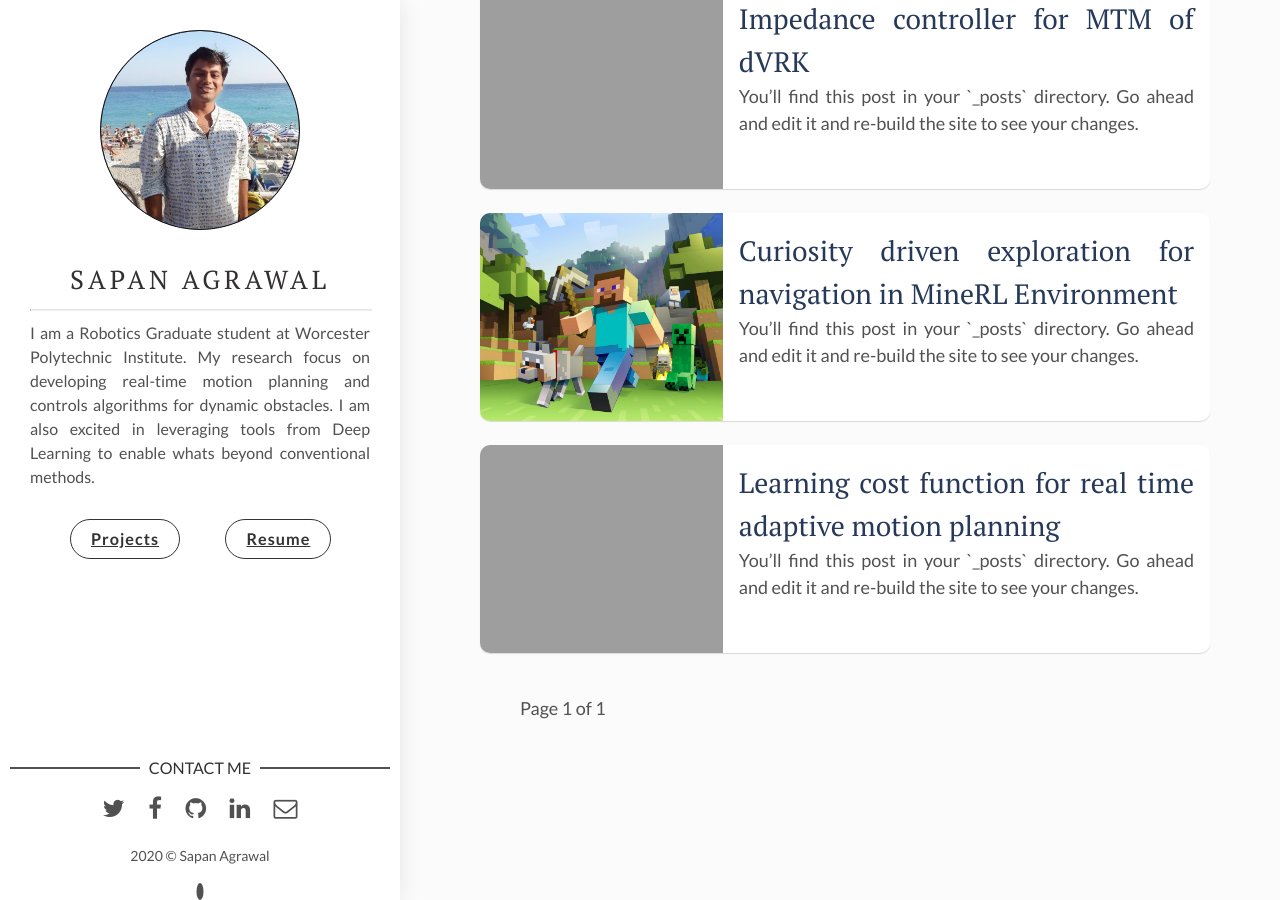
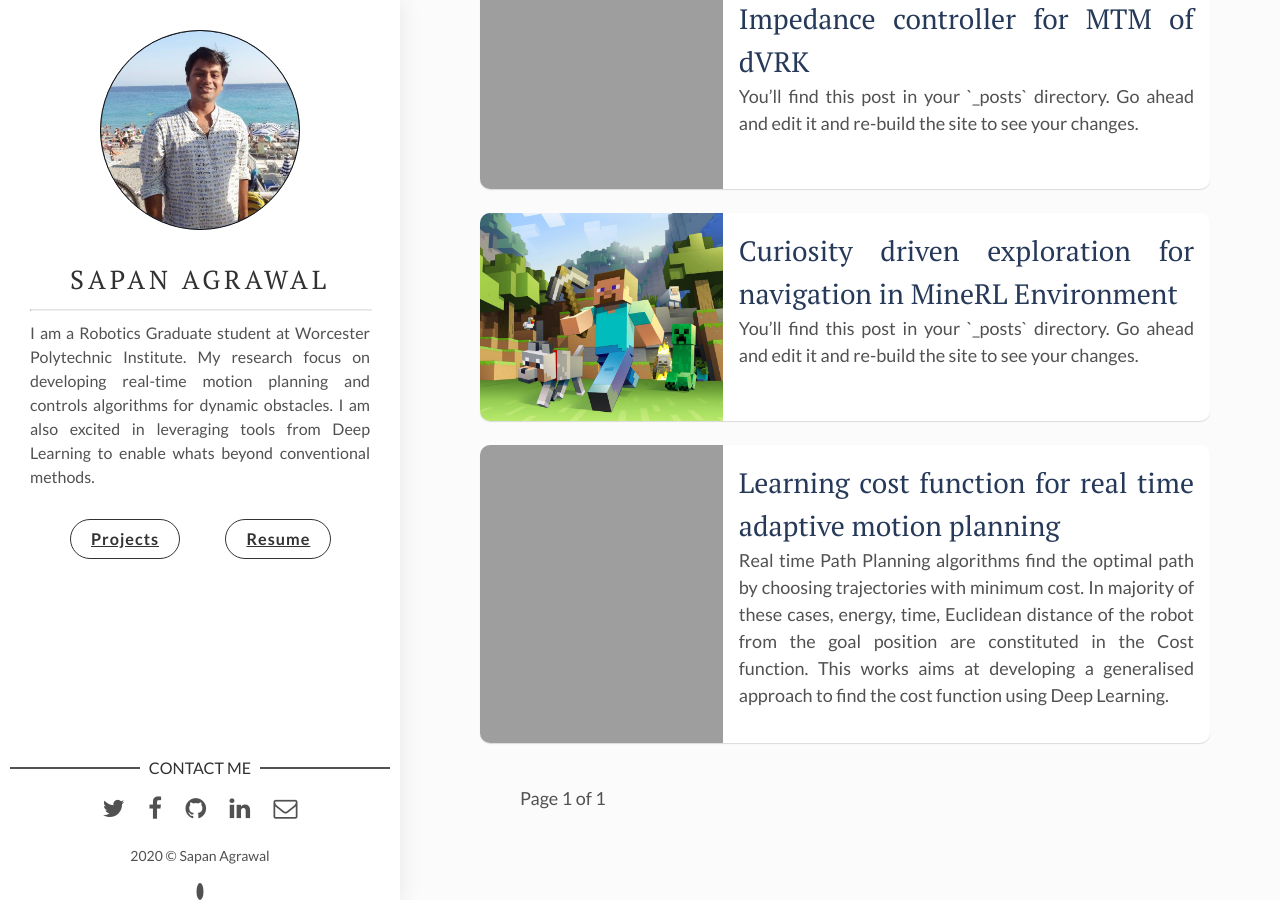
Before and after one commit to sapan-ostic/sapan-ostic.github.io, a Jekyll site: the page built from index.html, in a window 1280 px wide and 900 px high, scrolled down 562 px. Built offline with Jekyll 4.4.1, drawn with Linux system fonts in a browser that asks for light colours; the list of posts is cut into pages by our own code.

Commit message:
site setting updated

```diff
--- a/_posts/2019-01-01-Learning-cost-function-for-Real-time-adaptive-motion-planning.markdown
+++ b/_posts/2019-01-01-Learning-cost-function-for-Real-time-adaptive-motion-planning.markdown
@@ -2,7 +2,7 @@
 layout: post
 title: Learning cost function for real time adaptive motion planning
 date: 2019-01-01 13:32:20 +0300
-description: You’ll find this post in your `_posts` directory. Go ahead and edit it and re-build the site to see your changes. # Add post description (optional)
+description: Real time Path Planning algorithms find the optimal path by choosing trajectories with minimum cost. In majority of these cases, energy, time, Euclidean distance of the robot from the goal position are constituted in the Cost function. This works aims at developing a generalised approach to find the cost function using Deep Learning.
 img:  1.gif # Add image post (optional)
 ---
 You’ll find this post in your `_posts` directory. Go ahead and edit it and re-build the site to see your changes. You can rebuild the site in many different ways, but the most common way is to run `jekyll serve`, which launches a web server and auto-regenerates your site when a file is updated.
```
